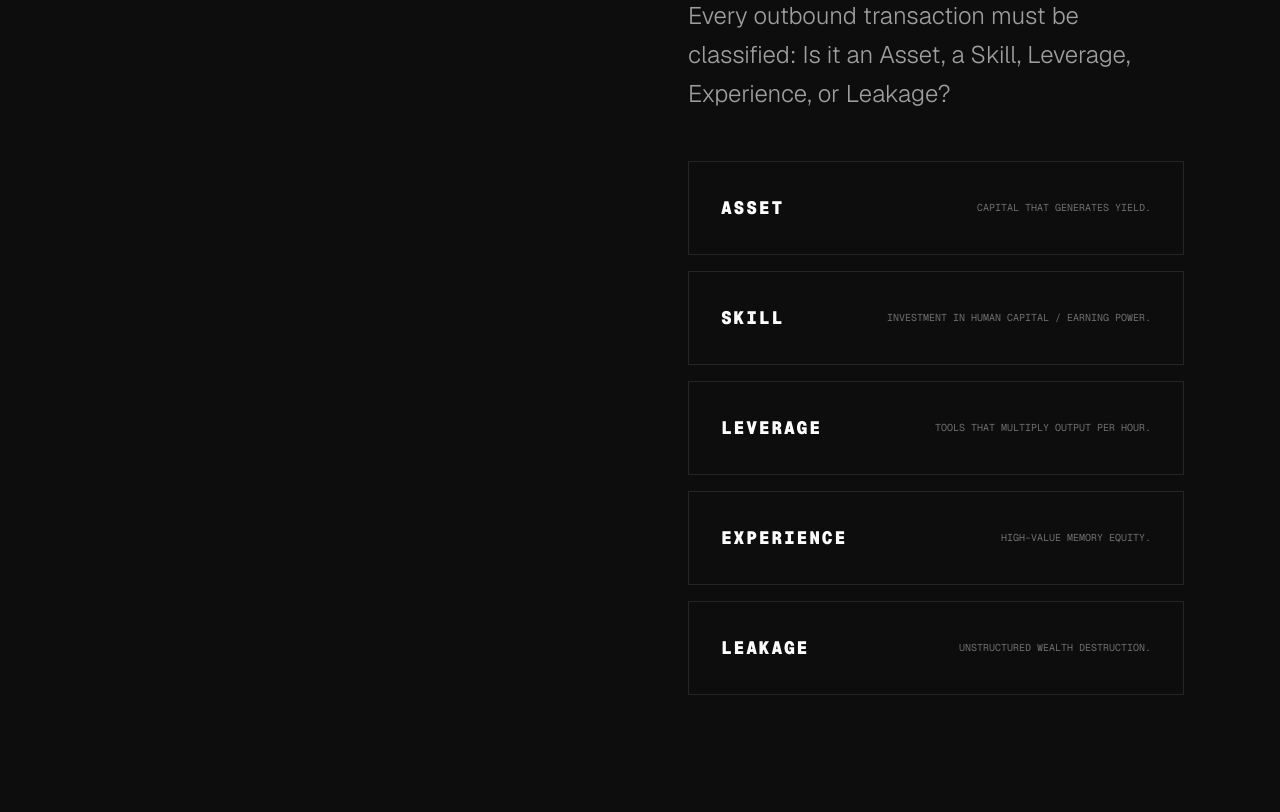
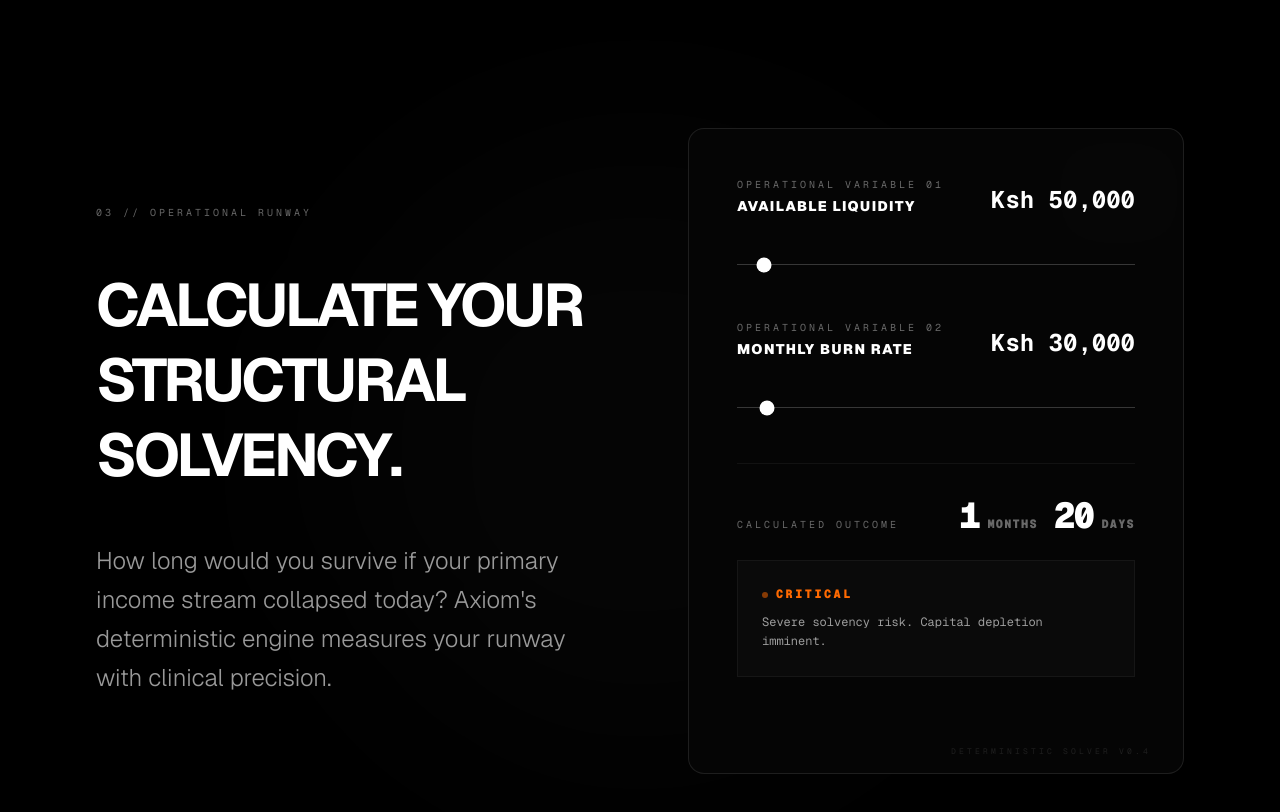
Before and after one commit to callme000/axiom, a Next.js app: page / in a window 1280 px wide. Shown: the part 4220-5032 px from the top of the page. Built offline with nearby package versions, Linux system fonts and the light colour scheme.

Commit message:
Added a Runway Simulator on the landing page

```diff
--- a/src/app/page.tsx
+++ b/src/app/page.tsx
@@ -1,5 +1,6 @@
 import Link from "next/link";
 import { LandingTerminal } from "@/components/landing/LandingTerminal";
+import { RunwaySimulator } from "@/components/landing/RunwaySimulator";
 
 export default function LandingPage() {
   return (
@@ -57,36 +58,11 @@ export default function LandingPage() {
         </div>
       </section>
 
-      {/* SECTION 3: THE ENGINE (The Proof / Terminal) */}
-      <section className="py-64 px-6 md:px-24 max-w-7xl mx-auto border-t border-white/10 relative">
-        <div className="absolute inset-0 bg-white/[0.01] pointer-events-none" />
-        <div className="grid md:grid-cols-2 gap-24 items-center relative z-10">
-          <div className="space-y-12">
-            <div className="text-[10px] font-mono uppercase tracking-[0.3em] text-white/40">
-              02 // Kairos Intelligence
-            </div>
-            <h2 className="text-4xl md:text-6xl font-bold tracking-tighter uppercase leading-tight">
-              Meet Kairos. <br />
-              Your clinical <br />
-              financial analyst.
-            </h2>
-            <p className="text-2xl text-white/60 leading-relaxed font-light">
-              No hallucinations. Just clinical, mathematical truth about your
-              structural solvency and income concentration. Watch Kairos audit a
-              sample deployment in real-time.
-            </p>
-          </div>
-          <div>
-            <LandingTerminal />
-          </div>
-        </div>
-      </section>
-
-      {/* SECTION 4: THE PHILOSOPHY (The Pivot) */}
+      {/* SECTION 3: THE PHILOSOPHY (The Pivot) */}
       <section className="py-64 px-6 md:px-24 max-w-7xl mx-auto border-t border-white/10 bg-white/5">
         <div className="grid md:grid-cols-2 gap-24 items-start">
           <div className="text-[10px] font-mono uppercase tracking-[0.3em] text-white/40 sticky top-32">
-            03 // The Five Taxonomy Gates
+            02 // The Five Taxonomy Gates
           </div>
           <div className="space-y-12">
             <h2 className="text-4xl md:text-6xl font-bold tracking-tighter uppercase leading-tight">
@@ -128,7 +104,57 @@ export default function LandingPage() {
         </div>
       </section>
 
-      {/* SECTION 5: FINAL CTA */}
+      {/* SECTION 4: THE SIMULATOR (Interactive Hook) */}
+      <section className="py-64 px-6 md:px-24 max-w-7xl mx-auto border-t border-white/10 relative overflow-hidden">
+        <div className="absolute top-1/2 left-1/2 -translate-x-1/2 -translate-y-1/2 w-[600px] h-[600px] bg-white/[0.02] rounded-full blur-[100px] pointer-events-none" />
+        <div className="grid md:grid-cols-2 gap-24 items-center relative z-10">
+          <div className="space-y-12">
+            <div className="text-[10px] font-mono uppercase tracking-[0.3em] text-white/40">
+              03 // Operational Runway
+            </div>
+            <h2 className="text-4xl md:text-6xl font-bold tracking-tighter uppercase leading-tight">
+              Calculate your <br />
+              structural <br />
+              solvency.
+            </h2>
+            <p className="text-2xl text-white/60 leading-relaxed font-light">
+              How long would you survive if your primary income stream collapsed
+              today? Axiom's deterministic engine measures your runway with
+              clinical precision.
+            </p>
+          </div>
+          <div>
+            <RunwaySimulator />
+          </div>
+        </div>
+      </section>
+
+      {/* SECTION 5: THE ENGINE (The Proof / Terminal) */}
+      <section className="py-64 px-6 md:px-24 max-w-7xl mx-auto border-t border-white/10 relative">
+        <div className="absolute inset-0 bg-white/[0.01] pointer-events-none" />
+        <div className="grid md:grid-cols-2 gap-24 items-center relative z-10">
+          <div className="space-y-12">
+            <div className="text-[10px] font-mono uppercase tracking-[0.3em] text-white/40">
+              04 // Kairos Intelligence
+            </div>
+            <h2 className="text-4xl md:text-6xl font-bold tracking-tighter uppercase leading-tight">
+              Meet Kairos. <br />
+              Your clinical <br />
+              financial analyst.
+            </h2>
+            <p className="text-2xl text-white/60 leading-relaxed font-light">
+              No hallucinations. Just clinical, mathematical truth about your
+              structural solvency and income concentration. Watch Kairos audit a
+              sample deployment in real-time.
+            </p>
+          </div>
+          <div>
+            <LandingTerminal />
+          </div>
+        </div>
+      </section>
+
+      {/* SECTION 6: FINAL CTA */}
       <section className="py-64 px-6 md:px-24 text-center border-t border-white/10 bg-gradient-to-b from-black to-[#0a0a0a]">
         <div className="max-w-4xl mx-auto space-y-16">
           <h2 className="text-6xl md:text-9xl font-black tracking-tighter uppercase leading-[0.9]">
--- /dev/null
+++ b/src/components/landing/RunwaySimulator.tsx
@@ -0,0 +1,156 @@
+"use client";
+
+import { useState, useMemo } from "react";
+
+export function RunwaySimulator() {
+  const [liquidity, setLiquidity] = useState(50000);
+  const [monthlyBurn, setMonthlyBurn] = useState(30000);
+
+  const runwayResult = useMemo(() => {
+    if (monthlyBurn <= 0) return { months: 99, days: 0, isInfinite: true };
+
+    const totalMonths = liquidity / monthlyBurn;
+    const months = Math.floor(totalMonths);
+    const days = Math.round((totalMonths - months) * 30);
+
+    return { months, days, isInfinite: false };
+  }, [liquidity, monthlyBurn]);
+
+  const getVerdict = () => {
+    const totalMonths = runwayResult.isInfinite
+      ? 99
+      : runwayResult.months + runwayResult.days / 30;
+    if (totalMonths < 3) {
+      return {
+        label: "CRITICAL",
+        text: "Severe solvency risk. Capital depletion imminent.",
+        color: "text-orange-500",
+      };
+    }
+    if (totalMonths >= 3 && totalMonths < 6) {
+      return {
+        label: "ADVISORY",
+        text: "Fragile runway. One systemic shock away from illiquidity.",
+        color: "text-white/60",
+      };
+    }
+    return {
+      label: "OBSERVATION",
+      text: "Runway stable. Capital ready for strategic deployment.",
+      color: "text-emerald-500/80",
+    };
+  };
+
+  const verdict = getVerdict();
+
+  const formatCurrency = (val: number) => {
+    return new Intl.NumberFormat("en-KE", {
+      style: "currency",
+      currency: "KES",
+      maximumFractionDigits: 0,
+    }).format(val);
+  };
+
+  return (
+    <div className="w-full max-w-2xl mx-auto space-y-12 p-8 md:p-12 border border-white/10 bg-[#050505] rounded-2xl relative overflow-hidden group">
+      {/* Background decoration */}
+      <div className="absolute top-0 right-0 w-32 h-32 bg-white/[0.02] blur-3xl rounded-full" />
+
+      <div className="space-y-8 relative z-10">
+        <div className="flex justify-between items-end">
+          <div className="space-y-1">
+            <div className="text-[10px] font-mono uppercase tracking-[0.3em] text-white/40">
+              Operational Variable 01
+            </div>
+            <div className="text-sm font-black uppercase tracking-widest">
+              Available Liquidity
+            </div>
+          </div>
+          <div className="font-mono text-2xl font-bold">
+            {formatCurrency(liquidity)}
+          </div>
+        </div>
+        <input
+          type="range"
+          min="0"
+          max="1000000"
+          step="5000"
+          value={liquidity}
+          onChange={(e) => setLiquidity(Number(e.target.value))}
+          className="w-full h-[1px] bg-white/20 appearance-none cursor-crosshair accent-white"
+        />
+      </div>
+
+      <div className="space-y-8 relative z-10">
+        <div className="flex justify-between items-end">
+          <div className="space-y-1">
+            <div className="text-[10px] font-mono uppercase tracking-[0.3em] text-white/40">
+              Operational Variable 02
+            </div>
+            <div className="text-sm font-black uppercase tracking-widest">
+              Monthly Burn Rate
+            </div>
+          </div>
+          <div className="font-mono text-2xl font-bold">
+            {formatCurrency(monthlyBurn)}
+          </div>
+        </div>
+        <input
+          type="range"
+          min="1000"
+          max="500000"
+          step="1000"
+          value={monthlyBurn}
+          onChange={(e) => setMonthlyBurn(Number(e.target.value))}
+          className="w-full h-[1px] bg-white/20 appearance-none cursor-crosshair accent-white"
+        />
+      </div>
+
+      <div className="pt-8 border-t border-white/5 space-y-6">
+        <div className="flex justify-between items-baseline">
+          <div className="text-[10px] font-mono uppercase tracking-[0.3em] text-white/40">
+            Calculated Outcome
+          </div>
+          <div className="text-4xl font-black font-mono tracking-tighter flex items-baseline gap-2">
+            {runwayResult.isInfinite ? (
+              "∞"
+            ) : (
+              <>
+                <span>{runwayResult.months}</span>
+                <span className="text-xs uppercase tracking-widest text-white/40">
+                  Months
+                </span>
+                {runwayResult.days > 0 && (
+                  <>
+                    <span className="ml-2">{runwayResult.days}</span>
+                    <span className="text-xs uppercase tracking-widest text-white/40">
+                      Days
+                    </span>
+                  </>
+                )}
+              </>
+            )}
+          </div>
+        </div>
+
+        <div
+          className={`p-6 border border-white/5 bg-white/[0.02] font-mono text-xs leading-relaxed space-y-2 animate-in fade-in slide-in-from-top-1 duration-500`}
+        >
+          <div className="flex items-center gap-2">
+            <div
+              className={`w-1.5 h-1.5 rounded-full animate-pulse ${verdict.label === "CRITICAL" ? "bg-orange-500" : verdict.label === "ADVISORY" ? "bg-white/40" : "bg-emerald-500"}`}
+            />
+            <span className={`font-black tracking-[0.2em] ${verdict.color}`}>
+              {verdict.label}
+            </span>
+          </div>
+          <div className="text-white/60">{verdict.text}</div>
+        </div>
+      </div>
+
+      <div className="absolute bottom-4 right-8 text-[8px] font-mono uppercase tracking-[0.4em] text-white/10">
+        Deterministic Solver v0.4
+      </div>
+    </div>
+  );
+}
```
